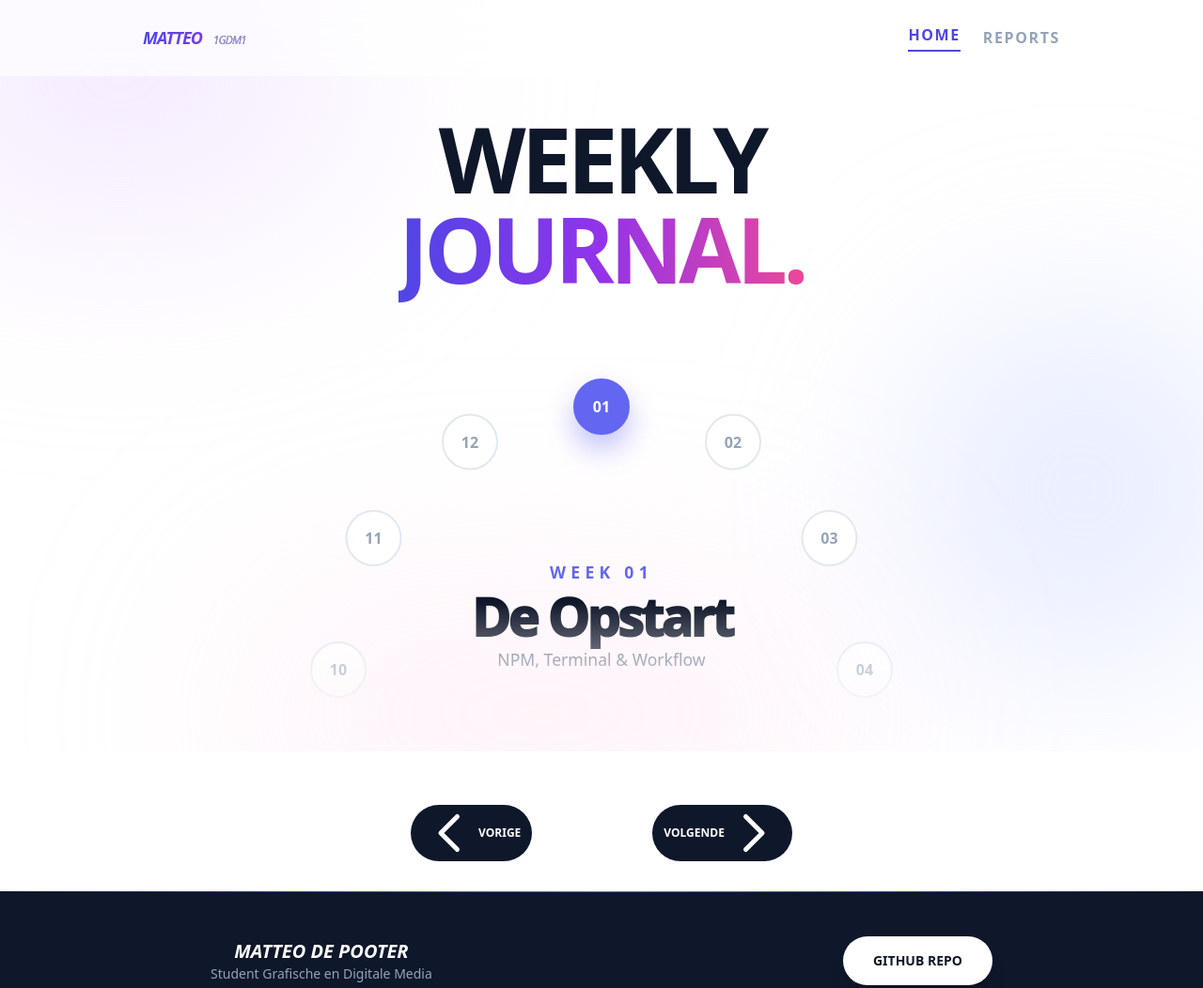
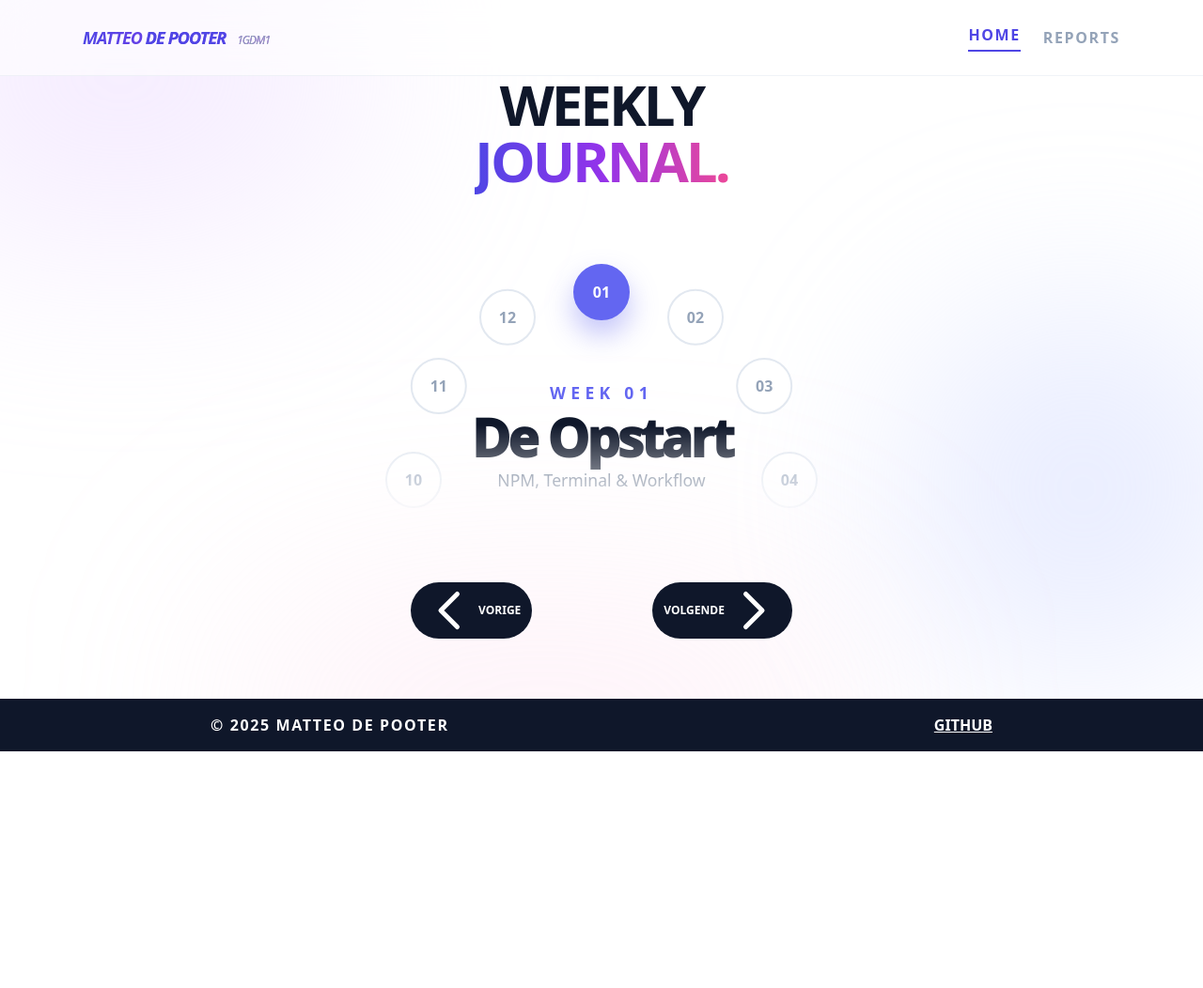
Before and after one commit to MatteoDePooter/Matteo-De-Pooter, a website: page index.html in a window 1280 px wide. Shown: the whole page at 94% size. After the commit the page ends 800 px from the top, so only its background shows below. Drawn offline with Linux system fonts and the light colour scheme.

Commit message:
Update index.html

```diff
--- a/index.html
+++ b/index.html
@@ -189,6 +189,58 @@
         font-size: 0.9rem;
       }
     }
+
+    @media (max-width: 640px) {
+    #wheel-container {
+      height: 450px;
+      mask-image: linear-gradient(to bottom, black 80%, transparent 100%);
+    }
+    #wheel {
+      top: 85%; /* Wiel iets lager op mobiel voor meer focus op de tekst */
+    }
+    :root {
+      --radius: 170px; /* Kleinere cirkel voor mobiel */
+    }
+  }
+
+  /* Voorkom scrollen op de volledige pagina */
+html, body {
+  height: 100%;
+  overflow: hidden;
+  margin: 0;
+  padding: 0;
+}
+
+/* Zorg dat de main content de rest van het scherm vult zonder te overstroomen */
+main {
+  height: calc(100vh - 80px - 100px); /* 100vh min nav (80px) en min footer/header ruimte */
+  display: flex;
+  flex-direction: column;
+  justify-content: center;
+  align-items: center;
+  overflow: hidden;
+}
+
+#wheel-container {
+  /* Gebruik flex-grow om de beschikbare ruimte te vullen */
+  flex-grow: 1;
+  width: 100%;
+  max-height: 60vh;
+  margin: 0 auto;
+  position: relative;
+}
+
+/* Pas de radius aan op basis van schermhoogte zodat het wiel nooit van het scherm valt */
+:root {
+  --radius: min(25vh, 250px);
+}
+
+@media (max-width: 640px) {
+  :root { --radius: 150px; }
+  #info-title { font-size: 2.5rem; }
+}
+
+
   </style>
 </head>
 
@@ -200,25 +252,27 @@
     <div class="absolute -bottom-[10%] left-[20%] w-[50%] h-[30%] rounded-full bg-pink-200/30 blur-[120px]"></div>
   </div>
 
-  <nav class="sticky top-0 z-[100] bg-white/60 backdrop-blur-xl border-b border-white/20">
-    <div class="max-w-5xl mx-auto px-6 md:px-8 h-20 flex items-center justify-between">
+  <nav class="sticky top-0 z-[100] bg-white/60 backdrop-blur-xl border-b border-slate-200/50">
+  <div class="max-w-6xl mx-auto px-6 md:px-8 h-20 flex items-center justify-between">
+    <a href="index.html" class="flex items-center">
       <span class="text-lg md:text-xl font-black tracking-tighter bg-gradient-to-r from-indigo-600 to-purple-600 bg-clip-text text-transparent italic">
-        MATTEO <span class="hidden sm:inline">DE POOTER</span> <span class="text-slate-400 font-light ml-2 not-italic text-xs md:text-sm">1GDM1</span>
+        MATTEO <span class="text-indigo-600">DE POOTER</span> <span class="text-slate-400 font-light ml-2 not-italic text-xs md:text-sm">1GDM1</span>
       </span>
-      <div class="flex items-center gap-6 md:gap-10 text-[10px] md:text-sm font-bold tracking-widest uppercase">
-        <a href="index.html" class="text-indigo-600 border-b-2 border-indigo-600 pb-1">Home</a>
-        <a href="reports.html" class="text-slate-400 hover:text-indigo-600 transition">Reports</a>
-      </div>
+    </a>
+    <div class="flex items-center gap-6 md:gap-10 text-[10px] md:text-sm font-bold tracking-widest uppercase">
+      <a href="index.html" class="text-indigo-600 border-b-2 border-indigo-600 pb-1">Home</a>
+      <a href="reports.html" class="text-slate-400 hover:text-indigo-600 transition">Reports</a>
     </div>
-  </nav>
+  </div>
+</nav>
 
-  <header class="pt-10 md:pt-16 pb-2 text-center px-4">
-    <h1 class="text-5xl sm:text-7xl md:text-8xl font-black tracking-tighter uppercase leading-[0.85] mb-4">
+  <header class="shrink-0 pt-6 pb-2 text-center px-4">
+    <h1 class="text-4xl md:text-6xl font-black tracking-tighter uppercase leading-none">
       Weekly<br><span class="bg-gradient-to-r from-indigo-600 via-purple-600 to-pink-500 bg-clip-text text-transparent">Journal.</span>
     </h1>
   </header>
 
-  <main class="flex-grow flex flex-col items-center">
+  <main class="flex-grow">
     <div id="wheel-container">
       <div class="center-info">
         <span id="info-desc">WEEK 01</span>
@@ -266,7 +320,7 @@
       </div>
     </div>
 
-    <div id="vorigevolgende" class="flex flex-row gap-4 md:gap-32 mt-4 mb-24 z-[110] px-6 w-full justify-center">
+    <div id="vorigevolgende" class="flex flex-row gap-4 mb-8">
       <button id="knopvorige" onclick="navigate(1)" class="flex-1 max-w-[160px] md:max-w-none md:px-12 py-4 md:py-5 bg-slate-900 text-white rounded-full font-bold shadow-2xl hover:bg-indigo-600 transition-all active:scale-95 flex items-center justify-center gap-2 md:gap-3 text-xs md:text-base">
         <svg id="knop" class="w-4 h-4 md:w-6 md:h-6" fill="none" stroke="currentColor" viewBox="0 0 24 24"><path stroke-linecap="round" stroke-linejoin="round" stroke-width="2" d="M15 19l-7-7 7-7"/></svg>
         VORIGE
@@ -278,14 +332,10 @@
     </div>
   </main>
 
-  <footer class="py-12 md:py-20 bg-slate-900 text-white relative">
-    <div class="absolute top-0 left-1/2 -translate-x-1/2 w-full h-px bg-gradient-to-r from-transparent via-indigo-500 to-transparent"></div>
-    <div class="max-w-4xl mx-auto px-8 flex flex-col md:flex-row justify-between items-center gap-10">
-      <div class="text-center md:text-left">
-        <p class="text-xl md:text-2xl font-black italic uppercase">Matteo De Pooter</p>
-        <p class="text-slate-400 text-sm md:text-base">Student Grafische en Digitale Media</p>
-      </div>
-      <a href="https://github.com/MatteoDePooter/Matteo-De-Pooter" target="_blank" class="px-8 py-4 bg-white text-slate-900 rounded-full font-bold hover:bg-indigo-500 hover:text-white transition-all shadow-xl text-sm md:text-base">GITHUB REPO</a>
+ <footer class="shrink-0 py-4 bg-slate-900 text-white">
+    <div class="max-w-4xl mx-auto px-8 flex justify-between items-center">
+      <p class="text-[10px] uppercase font-bold tracking-widest">© 2025 Matteo De Pooter</p>
+      <a href="https://github.com/MatteoDePooter" class="text-[10px] font-bold underline">GITHUB</a>
     </div>
   </footer>
 
```
